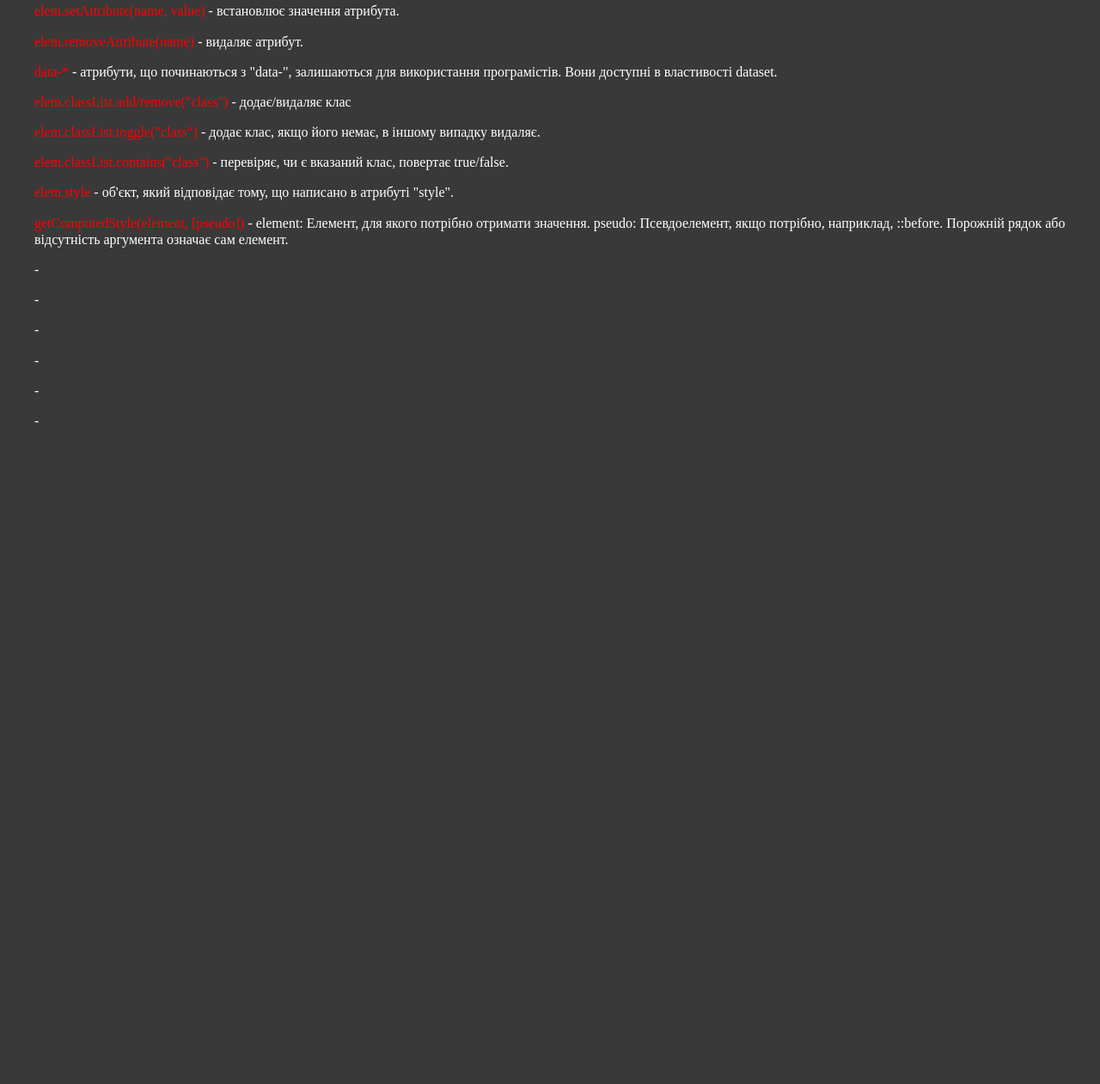
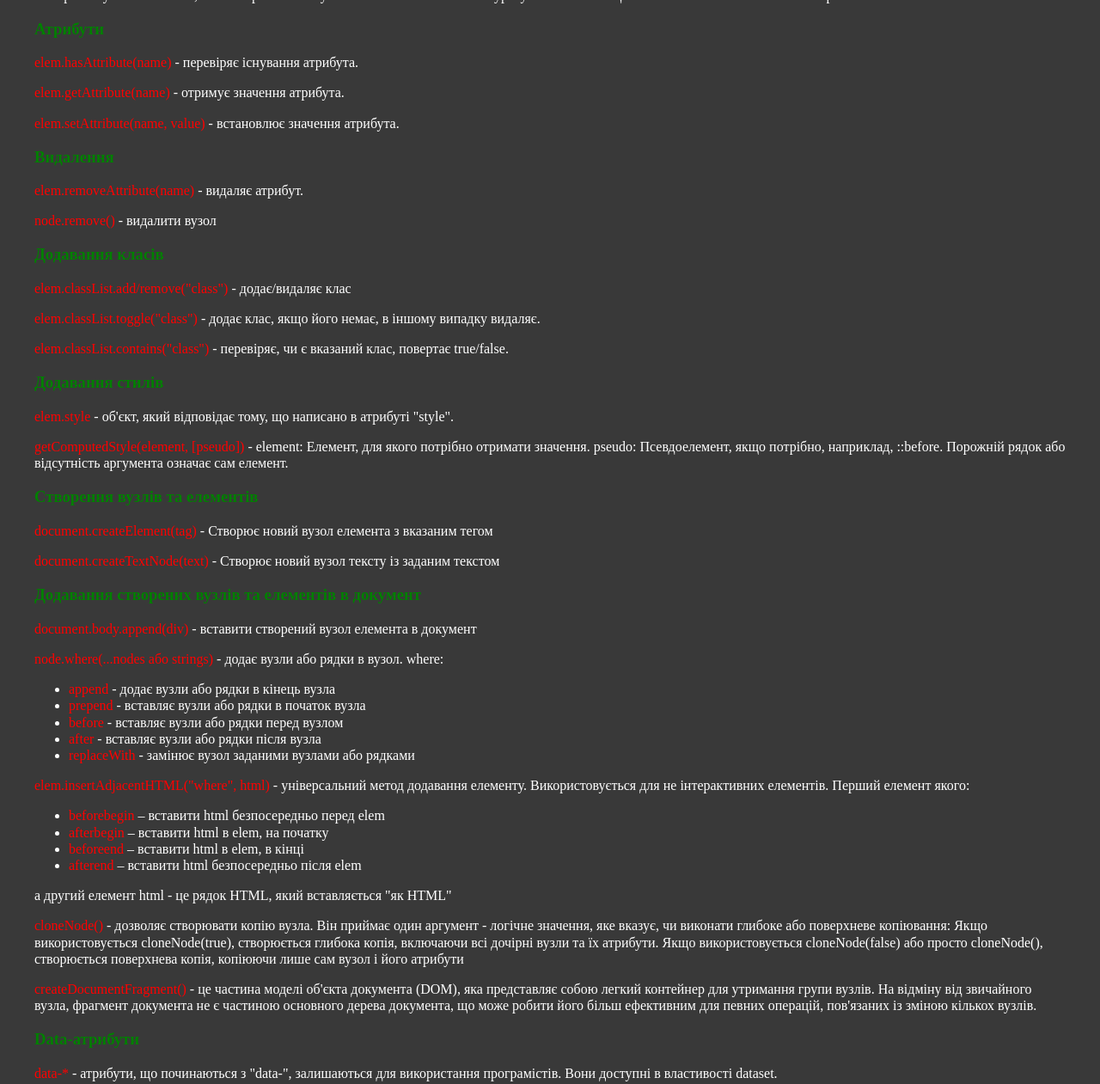
Before and after one commit to AlexQuatro/helpJS, a plain HTML site: page index.html in a window 1280 px wide. Shown: the part 5679-6940 px from the top of the page at 86% size. Before the commit the page ends 6194 px from the top, so only its background shows below. Drawn offline with Linux system fonts and the light colour scheme.

Commit message:
Add files via upload

```diff
--- a/index.html
+++ b/index.html
@@ -156,6 +156,7 @@
 			<p><span>NodeList</span> - Список вузлів - це масив елементів. Елементи в списку вузлів можна отримати за індексом двома способами: list.item(1) або list[1]. У першому випадку item() - це єдиний метод об'єкта nodeList. У порівнянні інший використовує типовий синтаксис масиву для отримання другого елемента в списку</p>
 			<p><span>Attribute або Attr</span> - Коли атрибут повертається (наприклад, методом createAttribute()), він діє як посилання на об'єкт, який викриває особливий вигляд для інших атрибутів.</p>
 			<p><span>NamedNodeMap</span> - (Іменований вузловий масив) Іменований вузловий масив схожий на масив, але елементи звертаються за ім'ям або індексом. Елементи можна додавати або видаляти з іменованого вузлового масиву.</p>
+			<h3>Пошук</h3>
 			<p><span>document.getElementById(id)</span> - Знаходить елемент за його унікальним ідентифікатором (ID).</p>
 			<p><span>document.getElementsByClassName(className)</span> - Повертає живий HTMLCollection елементів із вказаною назвою класу</p>
 			<p><span>document.getElementsByTagName(tagName)</span> - Повертає живий HTMLCollection елементів із вказаним ім'ям тегу</p>
@@ -164,22 +165,53 @@
 			<p><span>document.querySelectorAll(selector)</span> - Повертає статичний NodeList, який представляє всі елементи, які відповідають вказаному CSS-селектору.</p>
 			<p><span>elem.matches(css)</span> - не шукає нічого, він просто перевіряє, чи відповідає елемент вказаному CSS-селектору. Він повертає значення true або false. Цей метод стає в нагоді, коли ми перебираємо елементи (наприклад, у масиві чи іншій структурі даних) і намагаємося відфільтрувати ті, які нас цікавлять.</p>
 			<p><span>elem.closest(css)</span> - шукає найближчого предка, який відповідає CSS-селектору. Сам елемент також включається у пошук.</p>
+			<h3>Маніпуляція з елементом</h3>
 			<p><span>innerHTML</span> - дозволяє отримувати HTML всередині елемента у вигляді рядка. Ми також можемо його змінювати. Таким чином, це один із найпотужніших способів змінювати сторінку.</p>
 			<p><span>textContent</span> - часто використовується для отримання або встановлення текстового вмісту елемента HTML через JavaScript. Це надає засіб доступу та маніпулювання текстовим вмістом всередині елемента, не враховуючи теги HTML.</p>
 			<p><span>innerText</span> - отримує або встановлює текстовий вміст елемента, враховуючи відображений текст на сторінці. Вона враховує стилізацію CSS і може виключати елементи, які стилізовані з використанням `display: none`.</p>
 			<p>Використовуйте `innerHTML`, коли потрібно маніпулювати HTML-вмістом всередині елемента.</p>
 			<p>Використовуйте `textContent`, коли хочете маніпулювати текстовим вмістом без врахування HTML-тегів.</p>
 			<p>Використовуйте `innerText`, коли потрібно маніпулювати текстовим вмістом з урахуванням стилізації CSS та можливого виключення прихованих елементів.</p>
+			<h3>Атрибути</h3>
 			<p><span>elem.hasAttribute(name)</span> - перевіряє існування атрибута.</p>
 			<p><span>elem.getAttribute(name)</span> - отримує значення атрибута.</p>
 			<p><span>elem.setAttribute(name, value)</span> - встановлює значення атрибута.</p>
+			<h3>Видалення</h3>
 			<p><span>elem.removeAttribute(name)</span> - видаляє атрибут.</p>
-			<p><span>data-*</span> - атрибути, що починаються з "data-", залишаються для використання програмістів. Вони доступні в властивості dataset.</p>
+			<p><span>node.remove()</span> - видалити вузол</p>
+			<h3>Додавання класів</h3>
 			<p><span>elem.classList.add/remove("class")</span> - додає/видаляє клас</p>
 			<p><span>elem.classList.toggle("class")</span> - додає клас, якщо його немає, в іншому випадку видаляє.</p>
 			<p><span>elem.classList.contains("class")</span> - перевіряє, чи є вказаний клас, повертає true/false.</p>
+			<h3>Додавання стилів</h3>
 			<p><span>elem.style</span> - об'єкт, який відповідає тому, що написано в атрибуті "style".</p>
 			<p><span>getComputedStyle(element, [pseudo])</span> - element: Елемент, для якого потрібно отримати значення. pseudo: Псевдоелемент, якщо потрібно, наприклад, ::before. Порожній рядок або відсутність аргумента означає сам елемент.</p>
+			<h3>Створення вузлів та елементів</h3>
+			<p><span>document.createElement(tag)</span> - Створює новий вузол елемента з вказаним тегом</p>
+			<p><span>document.createTextNode(text)</span> - Створює новий вузол тексту із заданим текстом</p>
+			<h3>Додавання створених вузлів та елементів в документ</h3>
+			<p><span>document.body.append(div)</span> - вставити створений вузол елемента в документ</p>
+			<p><span>node.where(...nodes або strings)</span> - додає вузли або рядки в вузол. where:</p>
+			<ul>
+				<li><span>append</span> - додає вузли або рядки в кінець вузла</li>
+				<li><span>prepend</span> - вставляє вузли або рядки в початок вузла</li>
+				<li><span>before</span> - вставляє вузли або рядки перед вузлом</li>
+				<li><span>after</span> - вставляє вузли або рядки після вузла</li>
+				<li><span>replaceWith</span> - замінює вузол заданими вузлами або рядками</li>
+			</ul>
+			<p><span>elem.insertAdjacentHTML("where", html)</span> - універсальний метод додавання елементу. Використовується для не інтерактивних елементів. Перший елемент якого:</p>
+			<ul>
+				<li><span>beforebegin</span> – вставити html безпосередньо перед elem</li>
+				<li><span>afterbegin</span> – вставити html в elem, на початку</li>
+				<li><span>beforeend</span> – вставити html в elem, в кінці</li>
+				<li><span>afterend</span> – вставити html безпосередньо після elem</li>
+			</ul>
+			<p>а другий елемент html - це рядок HTML, який вставляється "як HTML"</p>
+
+			<p><span>cloneNode()</span> - дозволяє створювати копію вузла. Він приймає один аргумент - логічне значення, яке вказує, чи виконати глибоке або поверхневе копіювання: Якщо використовується cloneNode(true), створюється глибока копія, включаючи всі дочірні вузли та їх атрибути. Якщо використовується cloneNode(false) або просто cloneNode(), створюється поверхнева копія, копіюючи лише сам вузол і його атрибути</p>
+			<p><span>createDocumentFragment()</span> - це частина моделі об'єкта документа (DOM), яка представляє собою легкий контейнер для утримання групи вузлів. На відміну від звичайного вузла, фрагмент документа не є частиною основного дерева документа, що може робити його більш ефективним для певних операцій, пов'язаних із зміною кількох вузлів.</p>
+			<h3>Data-атрибути</h3>
+			<p><span>data-*</span> - атрибути, що починаються з "data-", залишаються для використання програмістів. Вони доступні в властивості dataset.</p>
 			<p><span></span> - </p>
 			<p><span></span> - </p>
 			<p><span></span> - </p>
--- a/style.css
+++ b/style.css
@@ -13,7 +13,7 @@ h3 {
 	color: green;
 }
 
-p {
+p, li {
 	color: #fff;
 	line-height: 1.2;
 }
```
Also changed, not shown: script.js (+0 -9 lines).
